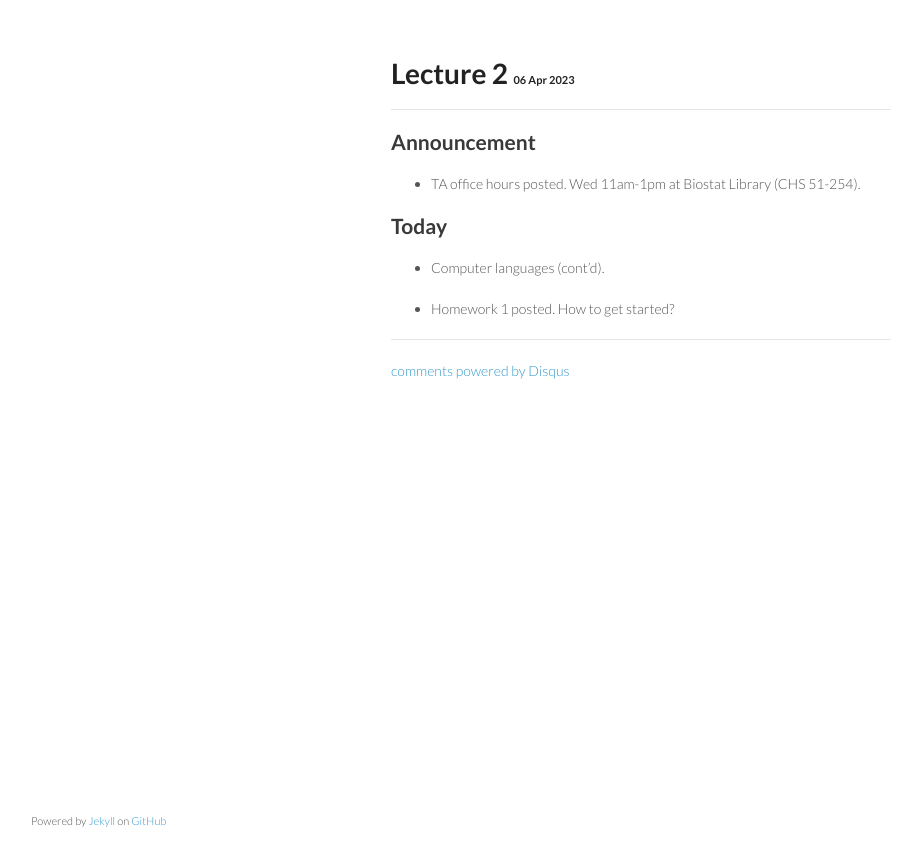
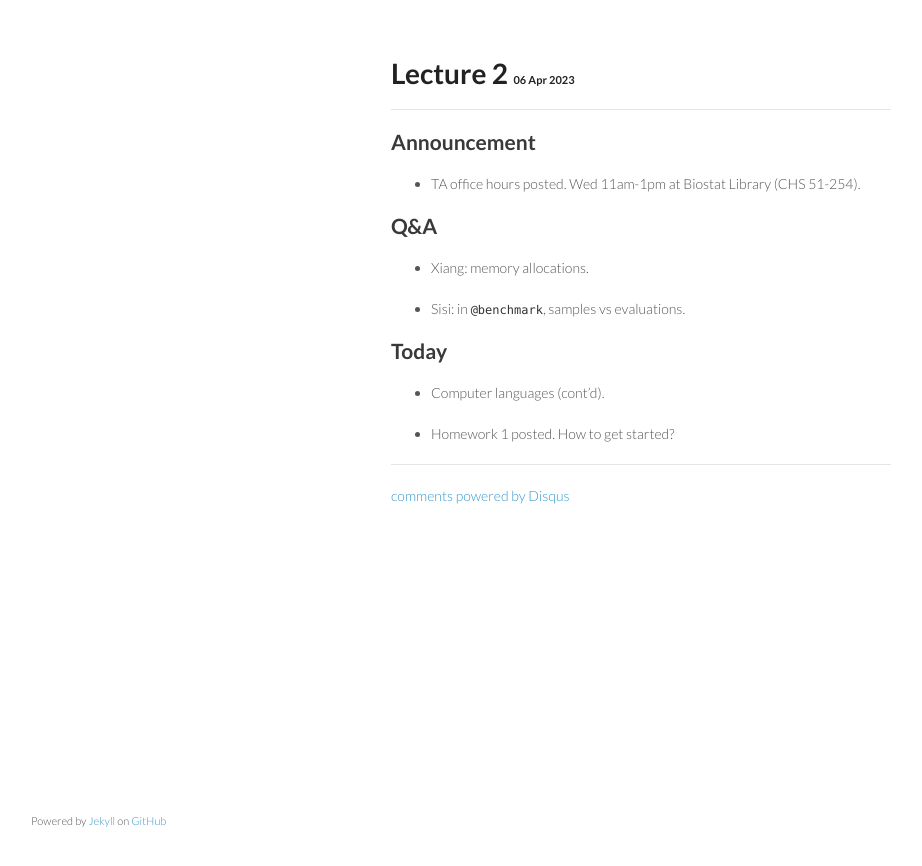
Before and after one commit to ucla-biostat-257/2023spring, a Jekyll site: the page built from _posts/2023-04-06-week1-day2.md, in a window 1280 px wide. Shown: the top 866 px of the page, without its empty margins (179-1101 px from the left). Built offline with Jekyll 4.4.1, drawn with Linux system fonts in a browser that asks for light colours; comment, search, counter and statistics services are not loaded.

```diff
--- a/_posts/2023-04-06-week1-day2.md
+++ b/_posts/2023-04-06-week1-day2.md
@@ -8,6 +8,12 @@
 
 * TA office hours posted. Wed 11am-1pm at Biostat Library (CHS 51-254).
 
+## Q&A
+
+* Xiang: memory allocations.
+
+* Sisi: in `@benchmark`, samples vs evaluations.
+
 ## Today
 
 * Computer languages (cont'd).
```
Also changed, not shown: syllabus/syllabus.md (+1 -1 lines).
